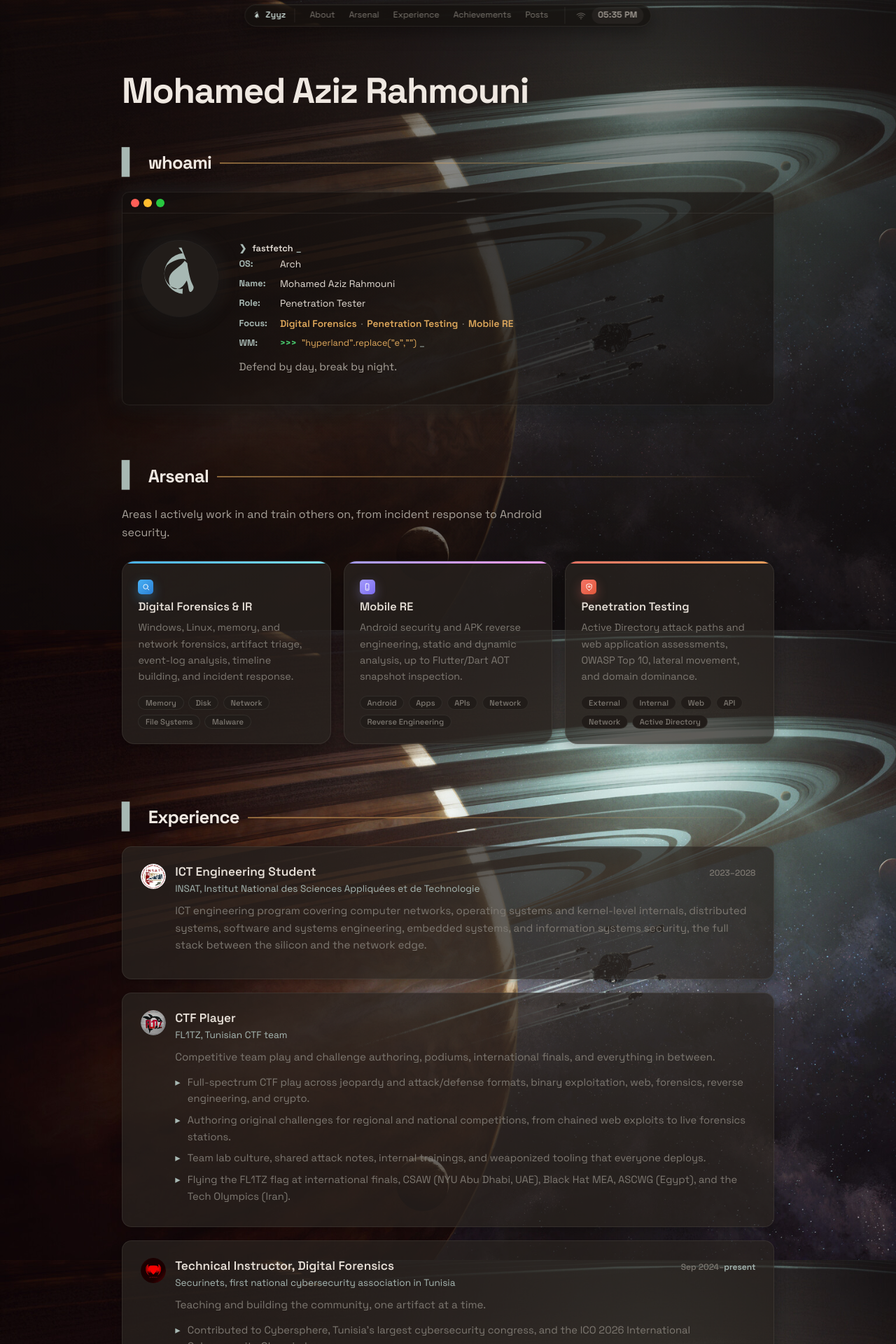
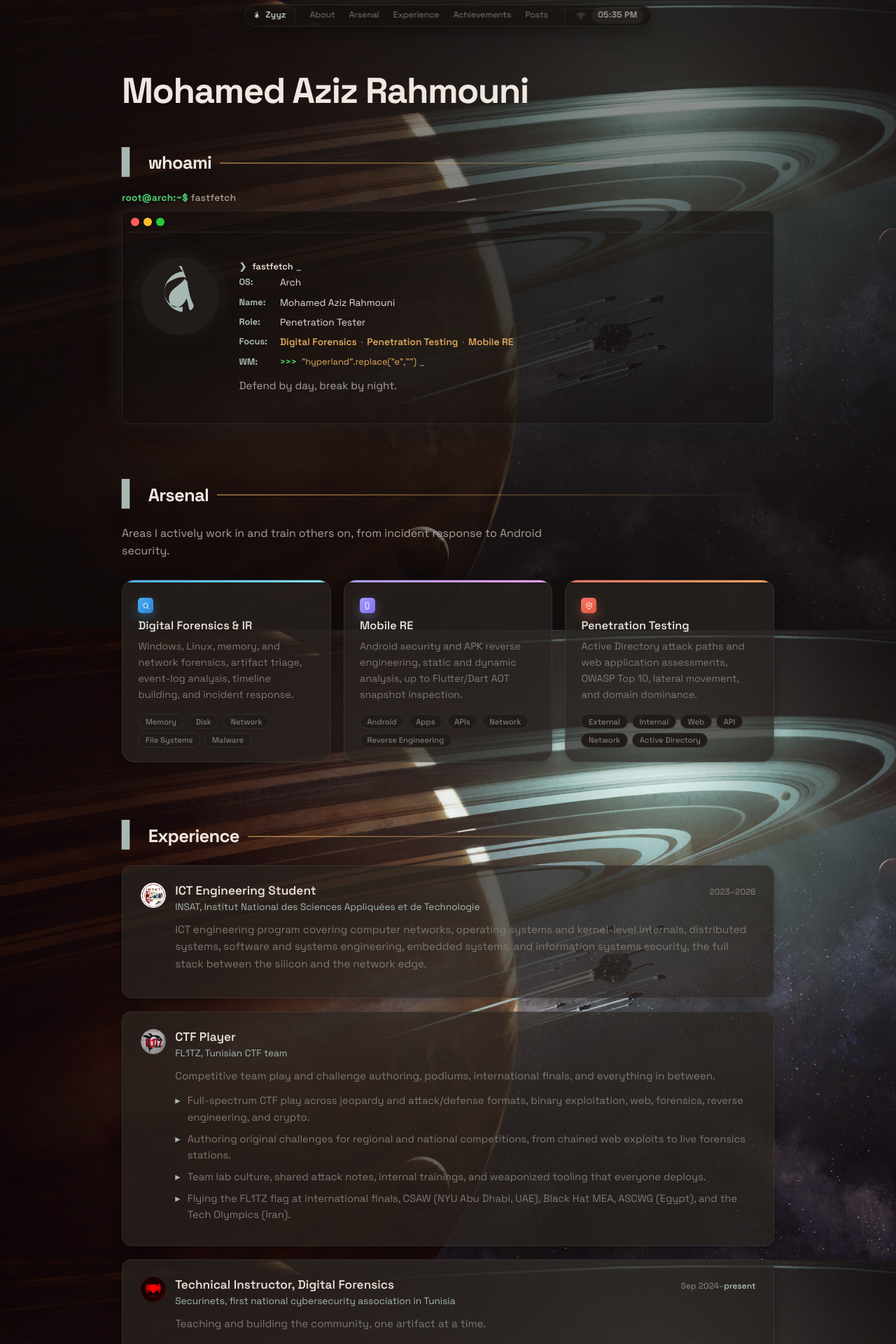
Before and after one commit to 0xZyyz/0xZyyz.github.io, a Jekyll site: the page built from index.html, in a window 1280 px wide. Shown: the top 1920 px of the page at 70% size. Built offline with Jekyll 4.4.1, drawn with Linux system fonts in a browser that asks for light colours.

Commit message:
Add root@arch prompt line above fastfetch

```diff
--- a/index.html
+++ b/index.html
@@ -9,6 +9,7 @@ layout: default
       <p class="hero__cmd" id="hero-cmd" aria-hidden="true"></p>
     </div>
     <h2 class="section__title">whoami</h2>
+    <p class="shell-line" aria-hidden="true"><span class="shell-line__user">root@arch:~$ </span>fastfetch</p>
     <div class="neofetch" aria-label="System profile">
       <div class="nf-titlebar">
         <span class="nf-dots" aria-hidden="true"><i class="nf-dot nf-dot--close"></i><i class="nf-dot nf-dot--minimize"></i><i class="nf-dot nf-dot--maximize"></i></span>
--- a/style.css
+++ b/style.css
@@ -385,6 +385,18 @@ body { padding-top: 42px; }
   margin: 0 0 1.6rem;
   color: var(--muted);
   max-width: 52ch;
+}
+
+.shell-line {
+  margin: 0 0 0.6rem;
+  font: 500 0.85rem var(--mono);
+  color: var(--text-secondary);
+  letter-spacing: 0.02em;
+}
+
+.shell-line__user {
+  color: var(--terminal-green);
+  font-weight: 700;
 }
 
 /* ---- neofetch (floating terminal window) ---- */
```
